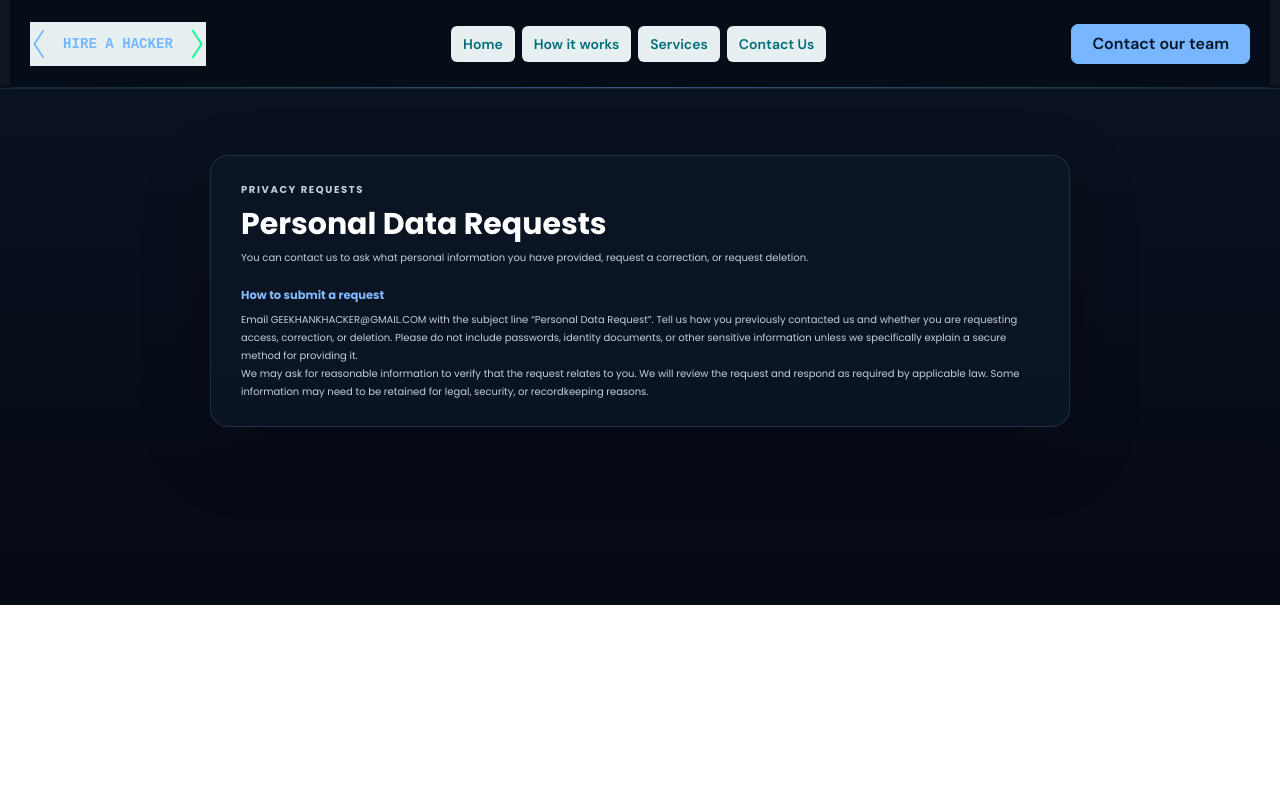
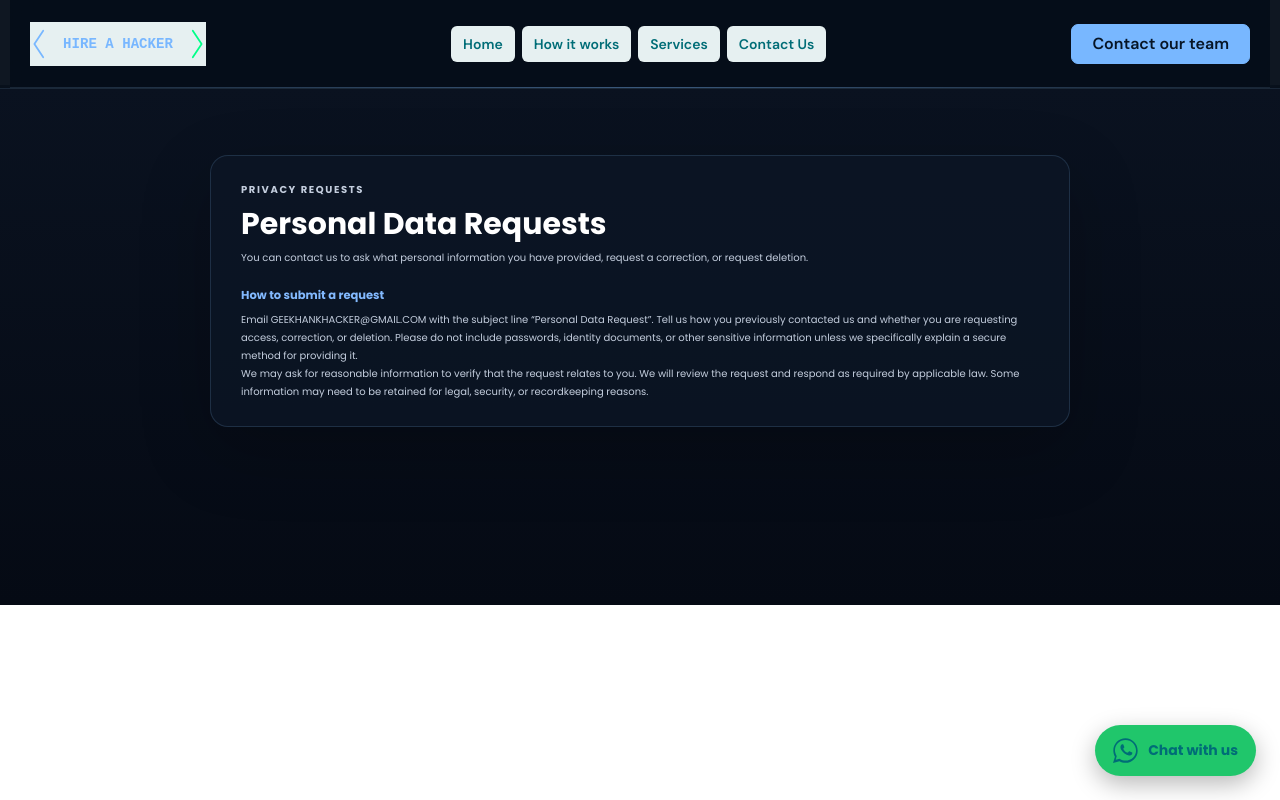
Before and after one commit to Geekhank/hireahacker, a React (Vite) app: page /delete-data in a window 1280 px wide. Shown: the top 800 px of the page. Built offline with nearby package versions, Linux system fonts and the light colour scheme; a web font is replaced by a local one.

Commit message:
Show floating WhatsApp chat button across site

```diff
--- a/src/components/layout/Layout.tsx
+++ b/src/components/layout/Layout.tsx
@@ -4,6 +4,7 @@ import styles from "./Layout.module.css";
 import { useLocation } from "react-router-dom";
 import Navbar from "../navbar/Navbar";
 import Footer from "../footer/Footer";
+import FloatingWhatsApp from "../floating-whatsapp/FloatingWhatsApp";
 
 
 
@@ -41,6 +42,7 @@ function Layout({ children }: IProps) {
 
       {/* Footer */}
       <Footer />
+      <FloatingWhatsApp />
     </div>
   );
 }
```
